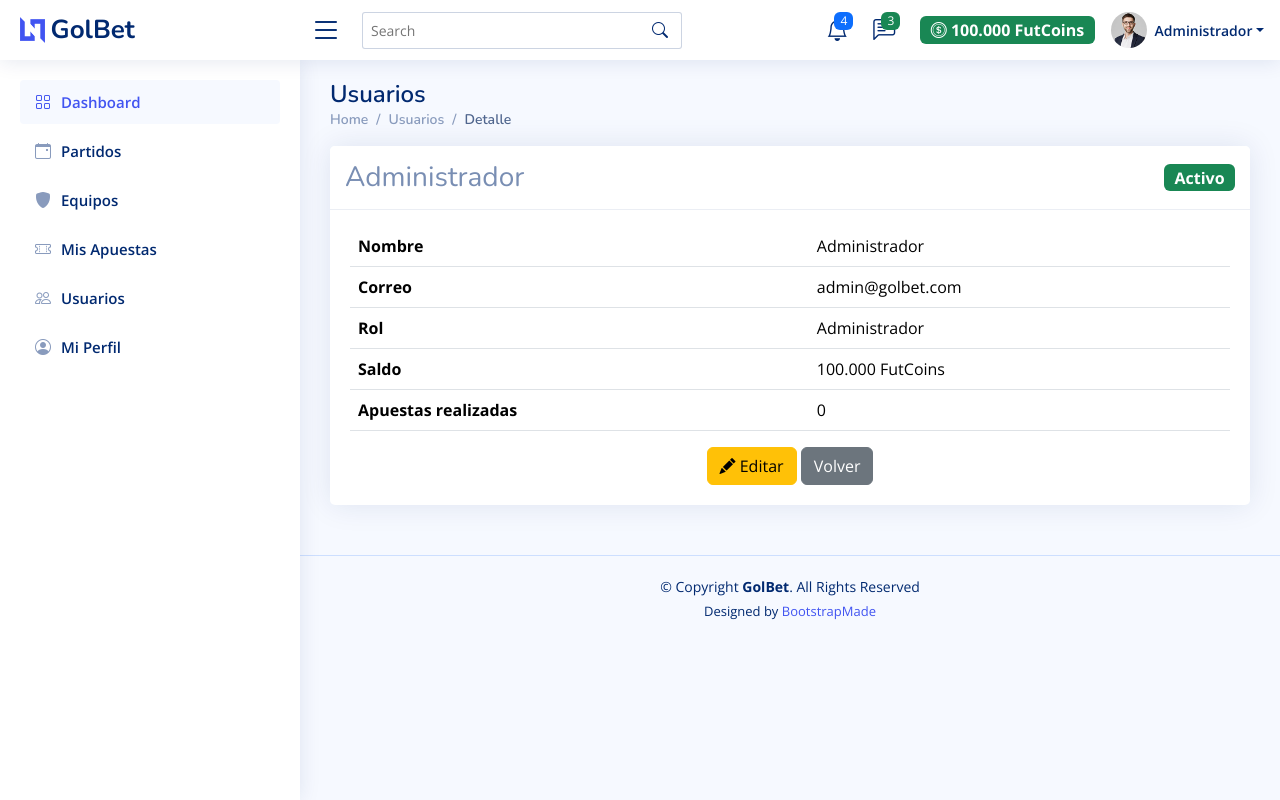
After one commit to do148150-sketch/Golbet_PHP, a Laravel app: page /users/1 in a window 1280 px wide. The commit adds this page. Run offline with Laravel 12, Linux system fonts and the light colour scheme; a user stored in the database is signed in; data comes from the database, SQL or seed files in the repository; data that the repository does not hold is empty; some libraries are stand-ins or nearby versions.

Commit message:
Add user detail and deactivate user

```diff
--- a/app/Http/Controllers/UsersController.php
+++ b/app/Http/Controllers/UsersController.php
@@ -6,6 +6,7 @@ use App\Models\Role;
 use App\Models\User;
 use Exception;
 use Illuminate\Http\Request;
+use Illuminate\Support\Facades\Auth;
 use Illuminate\Support\Facades\Hash;
 use Illuminate\Support\Facades\Log;
 use Illuminate\Support\Facades\Session;
@@ -19,6 +20,7 @@ class UsersController extends Controller
         // leftJoin: si algun usuario no tiene rol, igual aparece en la lista.
         $users = User::leftJoin('roles', 'roles.id', '=', 'users.role_id')
                      ->select('users.id', 'users.name', 'users.email', 'roles.name as role_name')
+                     ->where('users.is_active', true)
                      ->orderBy('users.name')
                      ->get();
 
@@ -30,6 +32,22 @@ class UsersController extends Controller
         $roles = Role::all();
 
         return view('users/create', [ 'roles' => $roles ]);
+    }
+
+    public function show($id) {
+
+        $user = User::with('role')->find($id);
+
+        if (empty($user)) {
+
+            Session::flash('message', [ 'content' => "El usuario con id '$id' no existe.", 'type' => 'error' ]);
+            return redirect()->route('users.index');
+        }
+
+        return view('users/show', [
+            'user'      => $user,
+            'totalBets' => $user->bets()->count(),
+        ]);
     }
 
     public function edit($id) {
@@ -137,4 +155,41 @@ class UsersController extends Controller
             return redirect()->back();
         }
     }
+
+
+    public function deactivate($id) {
+
+        try {
+
+            $user = User::find($id);
+
+            if (empty($user)) {
+
+                Session::flash('message', [ 'content' => "El usuario con id '$id' no existe.", 'type' => 'error' ]);
+                return redirect()->back();
+            }
+
+            // El administrador no se puede desactivar a si mismo:
+            // se quedaria por fuera del sistema sin nadie que lo reactive.
+            if ($user->id === Auth::id()) {
+
+                Session::flash('message', [ 'content' => "No puedes desactivar tu propio usuario.", 'type' => 'error' ]);
+                return redirect()->back();
+            }
+
+            // Borrado logico, igual que en equipos: el usuario no se destruye,
+            // se marca como inactivo y deja de aparecer en el listado.
+            $user->is_active = false;
+            $user->save();
+
+            Session::flash('message', [ 'content' => "Usuario desactivado con éxito", 'type' => 'success' ]);
+            return redirect()->route('users.index');
+
+        } catch(Exception $ex) {
+
+            Log::error($ex);
+            Session::flash('message', [ 'content' => "Ha ocurrido un error.", 'type' => 'error' ]);
+            return redirect()->back();
+        }
+    }
 }
--- a/resources/views/users/index.blade.php
+++ b/resources/views/users/index.blade.php
@@ -48,6 +48,9 @@
                                 <td>{{ $user->email }}</td>
                                 <td>{{ $user->role_name ?? 'Sin rol' }}</td>
                                 <td>
+                                    <a href="{{ route('users.show', $user->id) }}" class="btn btn-primary">
+                                        <i class="bi bi-eye-fill"></i>
+                                    </a>
                                     <a href="{{ route('users.edit', $user->id) }}" class="btn btn-warning">
                                         <i class="bi bi-pencil-fill"></i>
                                     </a>
--- /dev/null
+++ b/resources/views/users/show.blade.php
@@ -0,0 +1,115 @@
+@extends('layouts.app')
+
+@use('App\Helpers\RoleHelper')
+
+@section('content')
+    <div class="pagetitle">
+
+        <h1>Usuarios</h1>
+        <nav>
+            <ol class="breadcrumb">
+                <li class="breadcrumb-item"><a href="{{ route('home.index') }}">Home</a></li>
+                <li class="breadcrumb-item"><a href="{{ route('users.index') }}">Usuarios</a></li>
+                <li class="breadcrumb-item active">Detalle</li>
+            </ol>
+        </nav>
+    </div>
+
+    <section class="section dashboard">
+        <div class="card">
+
+            <div class="card-header d-flex justify-content-between align-items-center">
+                <h3 class="m-0">{{ $user->name }}</h3>
+
+                @if ($user->is_active)
+                    <span class="badge bg-success fs-6">Activo</span>
+                @else
+                    <span class="badge bg-secondary fs-6">Inactivo</span>
+                @endif
+            </div>
+
+            <div class="card-body mt-3">
+
+                <table class="table">
+                    <tr>
+                        <th>Nombre</th>
+                        <td>{{ $user->name }}</td>
+                    </tr>
+                    <tr>
+                        <th>Correo</th>
+                        <td>{{ $user->email }}</td>
+                    </tr>
+                    <tr>
+                        <th>Rol</th>
+                        <td>{{ $user->role?->name ?? 'Sin rol' }}</td>
+                    </tr>
+                    <tr>
+                        <th>Saldo</th>
+                        <td>{{ number_format($user->balance, 0, ',', '.') }} FutCoins</td>
+                    </tr>
+                    <tr>
+                        <th>Apuestas realizadas</th>
+                        <td>{{ $totalBets }}</td>
+                    </tr>
+                </table>
+
+                <div class="text-center">
+
+                    @if (RoleHelper::can('users.update'))
+                        <a class="btn btn-warning" href="{{ route('users.edit', $user->id) }}">
+                            <i class="bi bi-pencil-fill"></i> Editar
+                        </a>
+                    @endif
+
+                    {{-- Desactivar: solo si sigue activo y no es el usuario de la sesion --}}
+                    @if (RoleHelper::can('users.delete') && $user->is_active && $user->id !== Auth::id())
+                        <form action="{{ route('users.deactivate', $user->id) }}" method="POST" style="display: contents;">
+                            @csrf
+                            @method('DELETE')
+
+                            <button class="btn btn-danger btnDeactivate">
+                                <i class="bi bi-person-x-fill"></i> Desactivar
+                            </button>
+                        </form>
+                    @endif
+
+                    <a class="btn btn-secondary" href="{{ route('users.index') }}">Volver</a>
+                </div>
+
+            </div>
+
+        </div>
+    </section>
+@endsection
+
+@push('scripts')
+
+    <script>
+
+        $(document).ready(function() {
+
+            $('.btnDeactivate').click(function(event) {
+
+                event.preventDefault();
+
+                Swal.fire({
+
+                    title: "¿Desea desactivar este usuario?",
+                    text: "Dejará de aparecer en el listado de usuarios",
+                    icon: "question",
+                    showCancelButton: true,
+
+                }).then((result) => {
+
+                    if (result.isConfirmed) {
+
+                        const form = $(this).closest('form');
+
+                        form.submit();
+                    };
+                });
+            });
+        });
+
+    </script>
+@endpush
--- a/routes/web/users.php
+++ b/routes/web/users.php
@@ -19,6 +19,11 @@ Route::get('/users/edit/{id}' , [UsersController::class, 'edit'])
      ->name('users.edit')
      ->middleware(AuthorizedMiddleware::class . ':users.update');
 
+// Va
+Route::get('/users/{id}' , [UsersController::class, 'show'])
+     ->name('users.show')
+     ->middleware(AuthorizedMiddleware::class . ':users.show');
+
 Route::post('/users/store' , [UsersController::class, 'store'])
      ->name('users.store')
      ->middleware(AuthorizedMiddleware::class . ':users.create');
@@ -26,3 +31,7 @@ Route::post('/users/store' , [UsersController::class, 'store'])
 Route::put('/users/update' , [UsersController::class, 'update'])
      ->name('users.update')
      ->middleware(AuthorizedMiddleware::class . ':users.update');
+
+Route::delete('/users/deactivate/{id}' , [UsersController::class, 'deactivate'])
+     ->name('users.deactivate')
+     ->middleware(AuthorizedMiddleware::class . ':users.delete');
```
